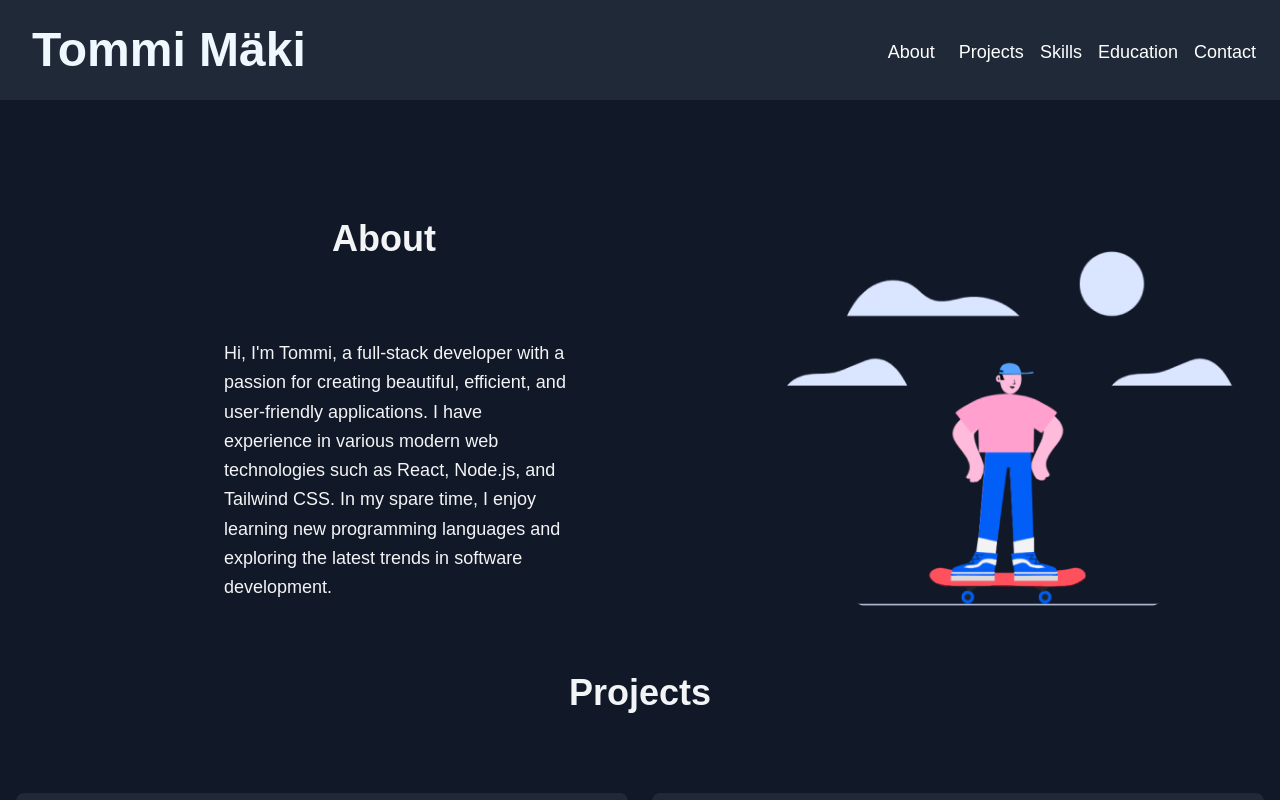
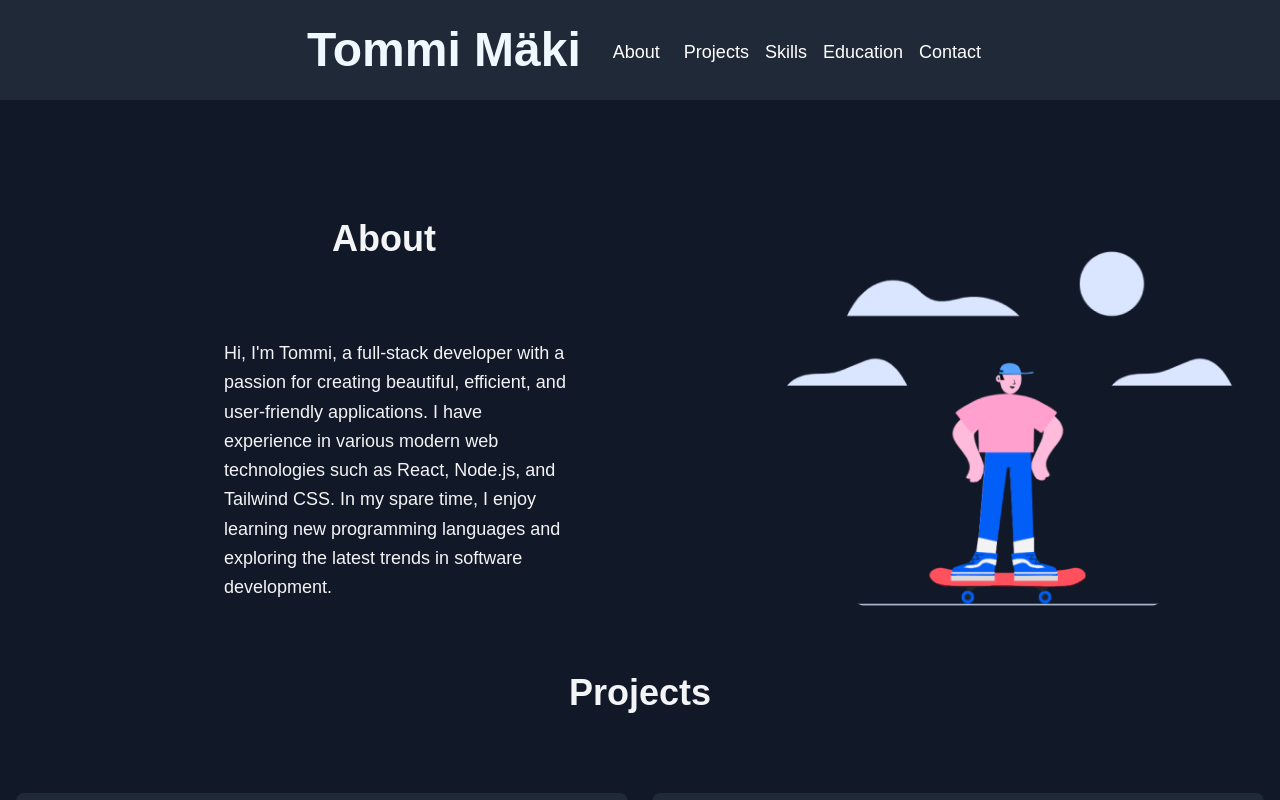
Before and after one commit to tommimaki/Personal-Portfolio, a React (Create React App) app: page / in a window 1280 px wide. Shown: the top 800 px of the page. Built offline with nearby package versions, Linux system fonts and the light colour scheme.

Commit message:
header ready

```diff
--- a/src/components.js/introduction.js
+++ b/src/components.js/introduction.js
@@ -61,16 +61,24 @@ const Introduction = () => {
         backgroundColor: animationCompleted ? "#1F2937" : "black",
         padding: animationCompleted ? "1rem" : "",
         minHeight: animationCompleted ? "4rem" : "",
-        justifyContent: "center", // <-- add this
-        flexGrow: 1, // <-- and this
+        justifyContent: "center",
+        flexGrow: 1,
       }}
     >
       <div
         style={{
           display: "flex",
           alignItems: "center",
-          justifyContent: "space-between",
+          justifyContent: "center",
           width: "100%",
+        }}
+      >
+        <div
+          style={{
+            display: "flex",
+            flexDirection: "column",
+            justifyContent: "center",
+            alignItems: "center",
           }}
         >
           <h1
@@ -79,7 +87,7 @@ const Introduction = () => {
             data-value="Tommi Mäki"
             style={{
               cursor: "default",
-            alignSelf: animationCompleted ? "flex-start" : "center",
+              alignSelf: "center",
               margin: animationCompleted ? "0 1rem" : "",
             }}
             onMouseEnter={handleMouseEnter}
@@ -95,12 +103,16 @@ const Introduction = () => {
           >
             My Portfolio
           </h2>
+        </div>
+
         {animationCompleted && (
           <nav
             className="mt-1"
-            display="flex"
-            alignItems="center"
-            justifyContent="center"
+            style={{
+              display: "flex",
+              alignItems: "center",
+              justifyContent: "center",
+            }}
           >
             <Link
               activeClass="active"
@@ -157,7 +169,6 @@ const Introduction = () => {
             >
               Contact
             </Link>
-            {/* Add more links for other sections here */}
           </nav>
         )}
       </div>
```
Lines whose indentation alone changed are shown as unchanged.
